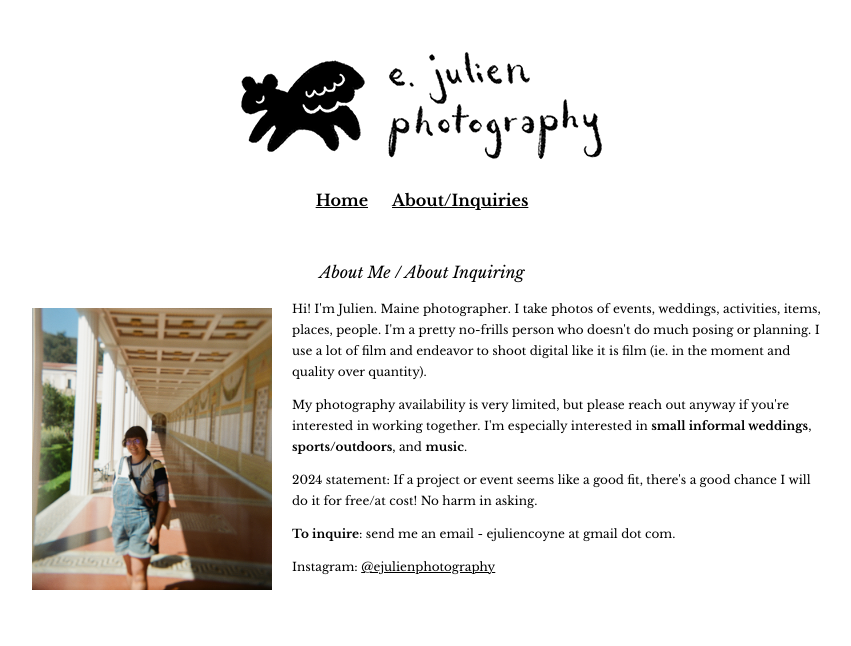
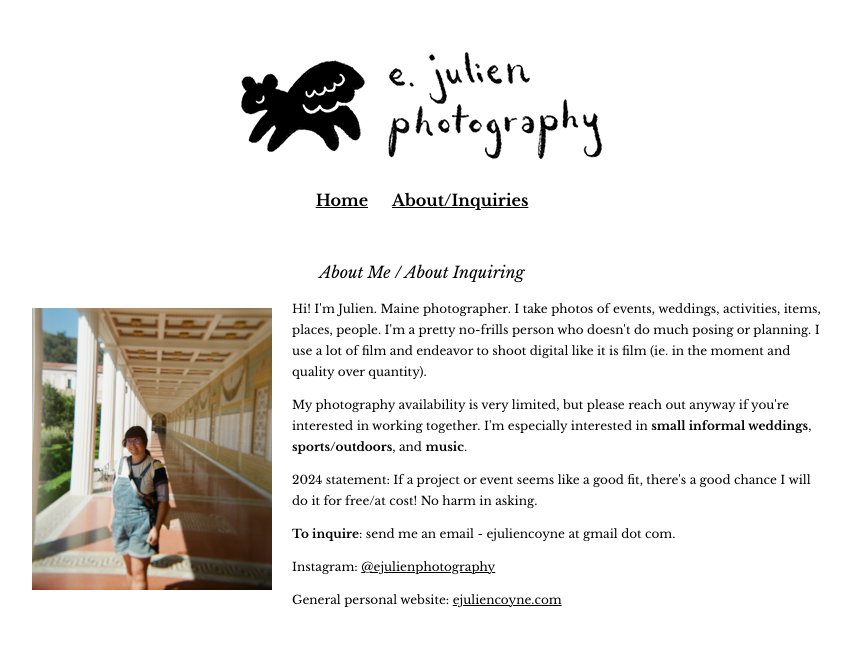
Before and after one commit to ejuliencoyne/photography, a plain HTML site: page about.html in a window 1280 px wide. Shown: the whole page, without its empty margins (218-1069 px from the left). Drawn offline with nearby package versions, Linux system fonts and the light colour scheme.

Commit message:
add link to personal website

```diff
--- a/about.html
+++ b/about.html
@@ -25,6 +25,7 @@
     <p class="block-paragraph">2024 statement: If a project or event seems like a good fit, there's a good chance I will do it for free/at cost! No harm in asking.</p>
     <p class="block-paragraph"><strong>To inquire</strong>: send me an email - ejuliencoyne at gmail dot com.</p>
     <p class="block-paragraph">Instagram: <a href="https://www.instagram.com/ejulienphotography/">@ejulienphotography</a></p>
+    <p class="block-paragraph">General personal website: <a href="https://ejuliencoyne.com/">ejuliencoyne.com</a></p>
     <br>
     <br>
 </body>
```
